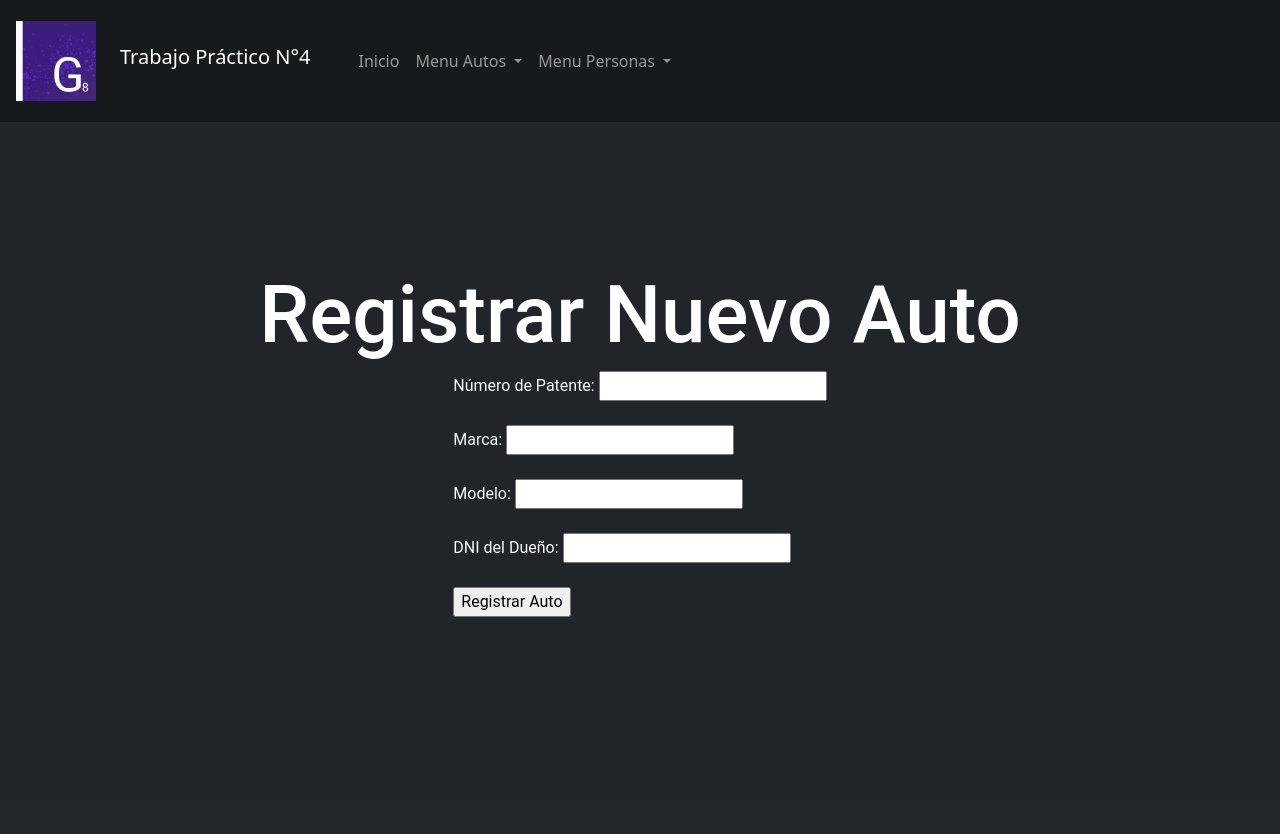
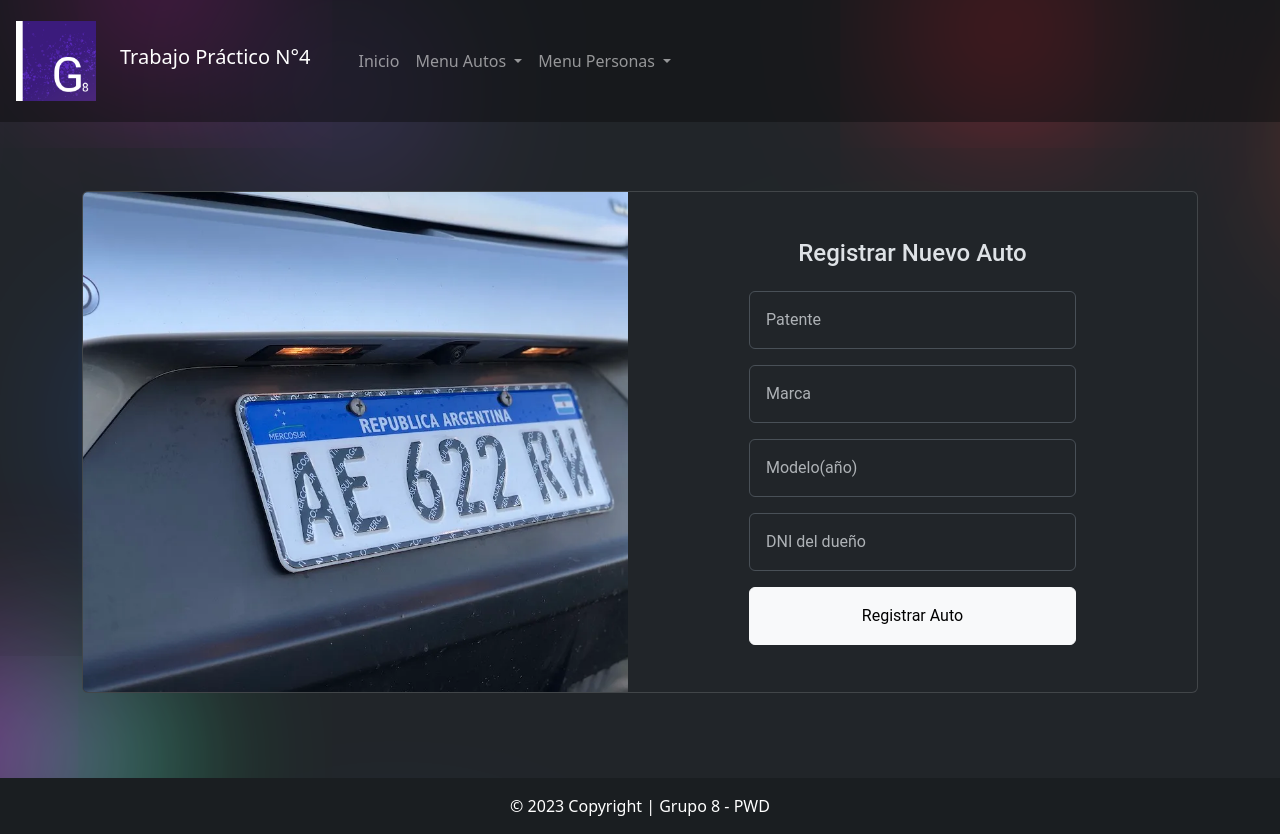
Before and after one commit to thadek/pwd-unco-2023, a PHP site: page /tp4/vista/nuevoAuto.php in a window 1280 px wide. Before the commit the page ends 617 px from the top, so only its background shows below. Run offline with PHP 8.4, Linux system fonts and the light colour scheme.

Commit message:
validacion nuevo auto

```diff
--- a/tp4/vista/css/validacion.css
+++ b/tp4/vista/css/validacion.css
@@ -4,3 +4,9 @@
   .success {
     border: 2px solid green;
   }
+
+  .error-message {
+    color: red; /* Cambia el color del mensaje de error a rojo */
+    font-size: 0.875rem; /* Ajusta el tamaño de fuente del mensaje de error */
+    margin-top: 5px; /* Agrega un pequeño espacio superior al mensaje */
+}
--- a/tp4/vista/nuevoAuto.php
+++ b/tp4/vista/nuevoAuto.php
@@ -1,5 +1,4 @@
 <!DOCTYPE html>
-
 <html lang="es">
 <head>
     <meta charset="UTF-8">
@@ -7,34 +6,130 @@
     <link rel="stylesheet" href="./css/bootstrap.min.css">
     <link rel="stylesheet" href="./css/styles.css">
     <link rel="stylesheet" href="./css/inicio.css">
-    <script type="text/javascript" src="./js/bootstrap.bundle.min.js"></script>
     <link rel="stylesheet" href="./css/validacion.css">
     <script src="js/jquery.js"></script>
 </head>
 <body class="bg-dark">
-<?php
+    <?php
     $rutalogo = "./img/";
     include_once("../estructura/menu/menu.php");
     include_once("../estructura/Navbar.php");
-?>
+    ?>
 
-<main class="container-fluid cont container text-light">
-<h1>Registrar Nuevo Auto</h1>
-<form action="accion/accionNuevoAuto.php" method="post" id="autoForm">
-    <div class="form-group">
-        <label for="patente">Número de Patente:</label>
-        <input type="text" id="patente" name="patente" ><br><br>
+    <main class="container-fluid cont container text-light">
+        <div class="card col-12 text-center" data-bs-theme="dark">
+            <div class="container text-center">
+                <div class="row">
+                    <div class="col col-sinp">
+                        <div class="img-autos"></div>
+                    </div>
+                    <div class="col d-flex text-center flex-column align-items-center justify-content-center ">
+                        <form action="accion/accionNuevoAuto.php" class="d-flex flex-column gap-3" style="width:60%" method="post" id="autoForm">
+                            <h4>Registrar Nuevo Auto</h4>
+                            <div class="form-group">
+                                <input class="form-control p-3" type="text" id="patente" name="patente" placeholder="Patente">
+                                <span class="error-message" id="patente-error"></span>
+                            </div>
 
-        <label for="marca">Marca:</label>
-        <input type="text" id="marca" name="marca" ><br><br>
+                            <div class="form-group">
+                                <input class="form-control p-3" type="text" id="marca" name="marca" placeholder="Marca">
+                                <span class="error-message" id="marca-error"></span>
+                            </div>
 
-        <label for="modelo">Modelo:</label>
-        <input type="text" id="modelo" name="modelo" ><br><br>
+                            <div class="form-group">
+                                <input class="form-control p-3" type="text" id="modelo" name="modelo" placeholder="Modelo(año)" >
+                                <span class="error-message" id="modelo-error"></span>
+                            </div>
 
-        <label for="dniDuenio">DNI del Dueño:</label>
-        <input type="text" id="dniDuenio" name="dniDuenio" ><br><br>
+                            <div class="form-group">
+                                <input class="form-control p-3" type="text" id="dniDuenio" name="dniDuenio"  placeholder="DNI del dueño">
+                                <span class="error-message" id="dniDuenio-error"></span>
+                            </div>
 
-        <input type="submit" value="Registrar Auto">
-    </form>
+                            <input class="btn btn-light p-3" type="submit" value="Registrar Auto">
+                        </form>
+                    </div>
+                </div>
+            </div>
+        </div>
+    </main>
+    <div class="contenedor">
+    </div>
+    <?php include_once("../estructura/Footer.php"); ?>
+
+    <script src="./js/bootstrap.bundle.min.js"></script>
+    <script>
+        $(document).ready(function() {
+        // Función para validar el DNI del dueño
+        function validarDNI(dni) {
+            return /^\d{8}$/.test(dni);
+        }
+
+        // Función para validar la patente
+        function validarPatente(patente) {
+            return /^[A-Z]{3}\s\d{3}$/.test(patente);
+        }
+
+        // Función para validar que el modelo sea numérico
+        function validarModelo(modelo) {
+            return /^\d+$/.test(modelo);
+        }
+
+        // Función para aplicar estilos y mostrar mensajes de error
+        function aplicarEstilosYMensaje(elemento, valido, mensaje) {
+            var errorSpan = elemento.next('.error-message');
+            if (valido) {
+                elemento.removeClass('error').addClass('success');
+                errorSpan.text("");
+            } else {
+                elemento.removeClass('success').addClass('error');
+                errorSpan.text(mensaje);
+            }
+        }
+
+        // Validación al enviar el formulario
+        $('#autoForm').submit(function(event) {
+            var patenteInput = $('#patente');
+            var dniDuenioInput = $('#dniDuenio');
+            var modeloInput = $('#modelo');
+            var marcaInput = $('#marca');
+
+            var patenteValida = validarPatente(patenteInput.val());
+            var dniValido = validarDNI(dniDuenioInput.val());
+            var modeloValido = validarModelo(modeloInput.val());
+            var marcaNoVacia = marcaInput.val().trim() !== "";
+
+            aplicarEstilosYMensaje(patenteInput, patenteValida, "Patente no válida.");
+            aplicarEstilosYMensaje(dniDuenioInput, dniValido, "DNI no válido.");
+            aplicarEstilosYMensaje(modeloInput, modeloValido, "Modelo requerido.");
+
+            // Validar y aplicar estilos a los campos marca
+            aplicarEstilosYMensaje(marcaInput, marcaNoVacia, "Campo requerido.");
+
+            if (!patenteValida || !dniValido || !modeloValido || !marcaNoVacia) {
+                event.preventDefault(); // Evitar el envío del formulario si no es válido
+            }
+        });
+
+        // Aplicar estilos y mensajes cuando se cambian los valores de los campos
+        $('#patente').on('input', function() {
+            aplicarEstilosYMensaje($(this), validarPatente($(this).val()), "Patente no válida.");
+        });
+
+        $('#dniDuenio').on('input', function() {
+            aplicarEstilosYMensaje($(this), validarDNI($(this).val()), "DNI no válido.");
+        });
+
+        // Validar y aplicar estilos cuando se cambia el valor del campo modelo
+        $('#modelo').on('input', function() {
+            aplicarEstilosYMensaje($(this), validarModelo($(this).val()), "Modelo (año).");
+        });
+
+        // Validar y aplicar estilos cuando se cambia el valor del campo marca
+        $('#marca').on('input', function() {
+            aplicarEstilosYMensaje($(this), $(this).val().trim() !== "", "Campo requerido.");
+        });
+    });
+    </script>
 </body>
 </html>
```
